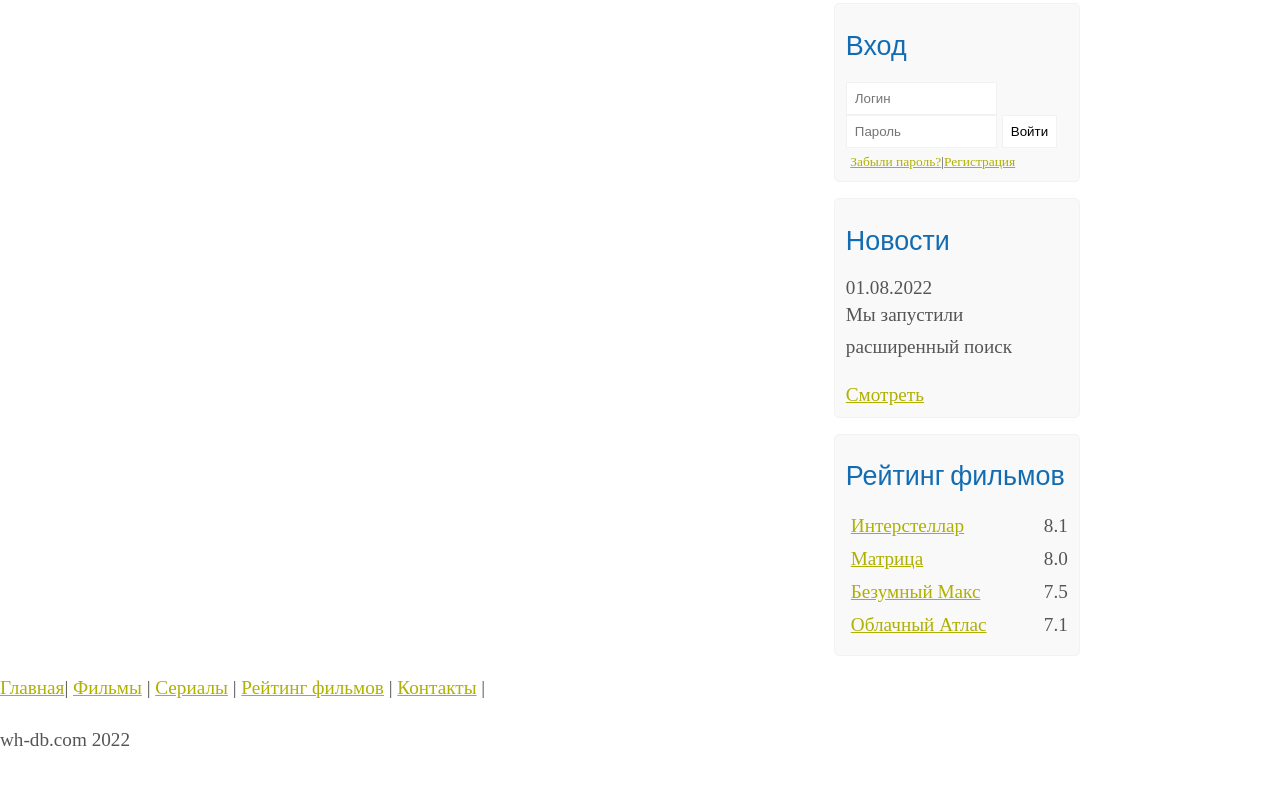
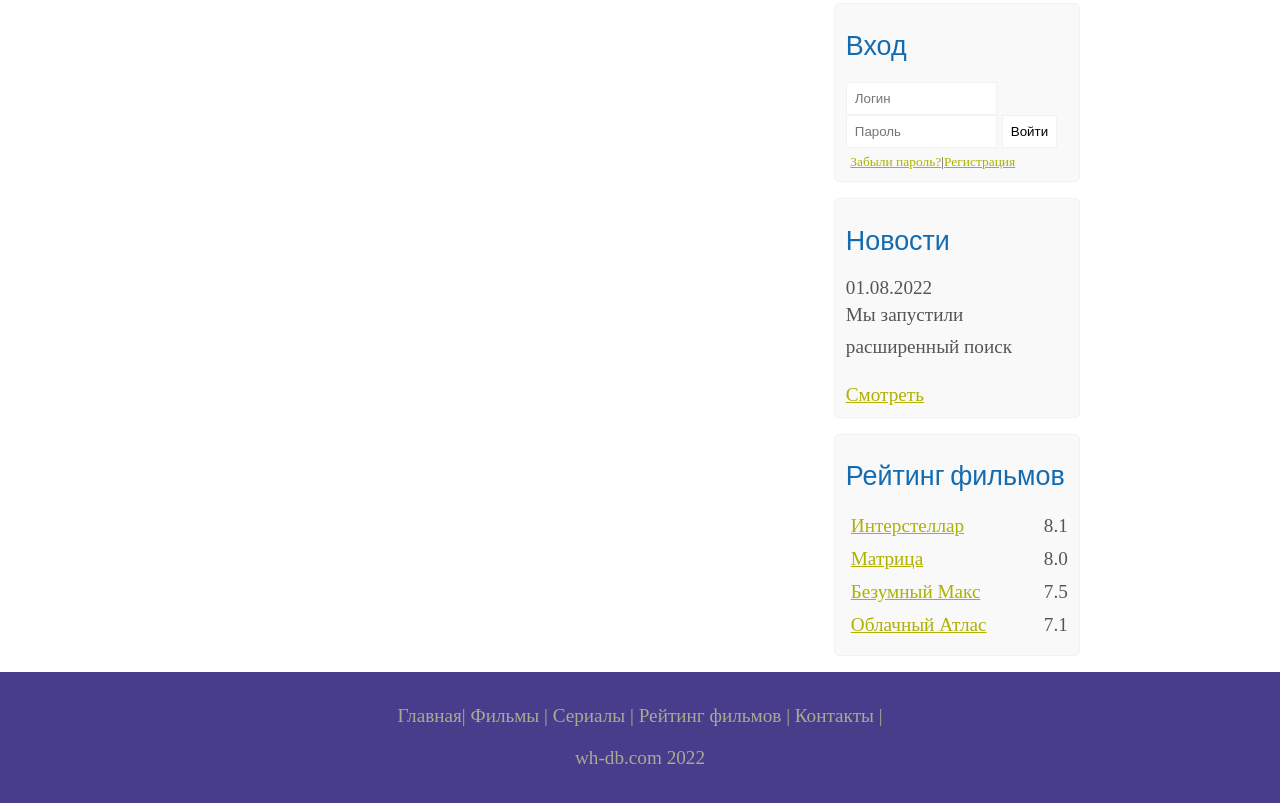
Before and after one commit to PotakovaMarta2000/KinoMonster, a plain HTML site: page index.html in a window 1280 px wide. Shown: the part 333-1136 px from the top of the page. Before the commit the page ends 1110 px from the top, so only its background shows below. Drawn offline with Linux system fonts and the light colour scheme.

Commit message:
added style footer

```diff
--- a/assets/css/style.css
+++ b/assets/css/style.css
@@ -175,3 +175,29 @@ ul.menu li a:hover {
 .sidebar .rating_sidebar {
     float: right;
 }
+
+.footer {
+    width: 100%;
+    height: 100px;
+    padding: 28px 0 5px 0;
+    text-align: center;
+    background-color: darkslateblue;
+    color: #a8aa94;
+    margin-left: 0px;
+    margin-right: 0px;
+    min-width: 900px;
+}
+
+.footer a {
+    text-decoration: none;
+    color: #a8aa94;
+}
+
+.footer a:hover {
+    color: #fff;
+    text-decoration: none;
+}
+
+.footer p {
+    padding: 0 0 10px 0;
+  }
```
